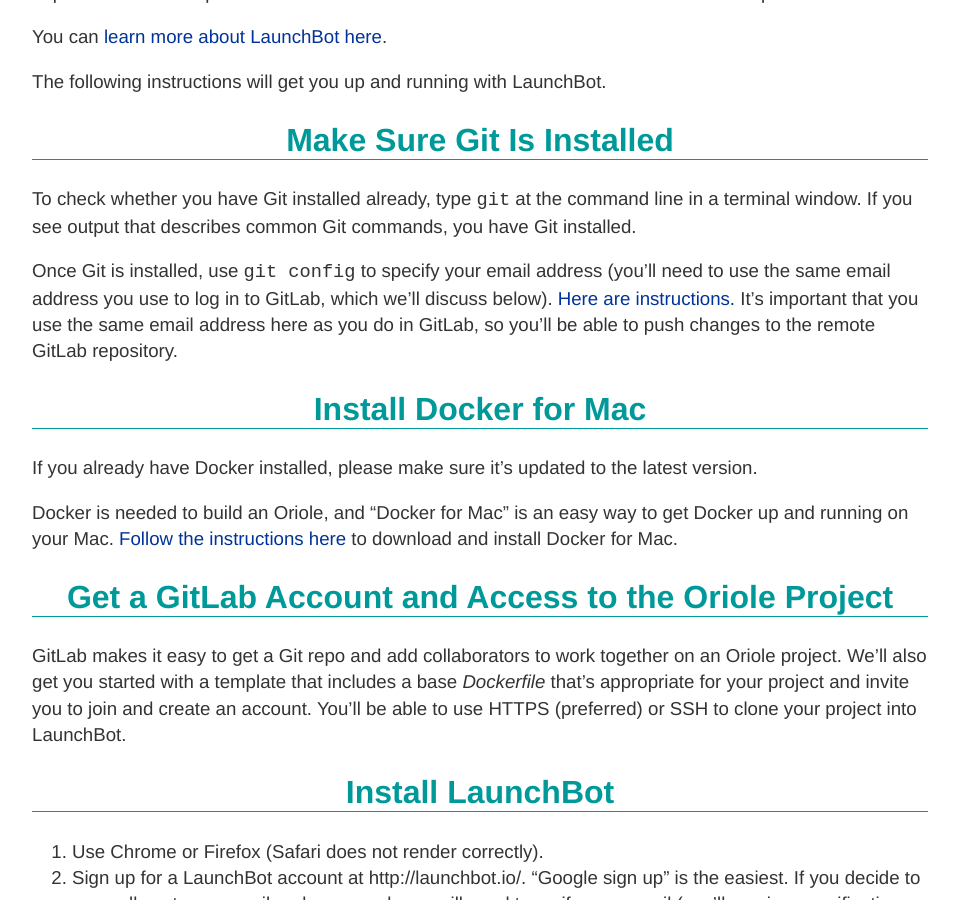
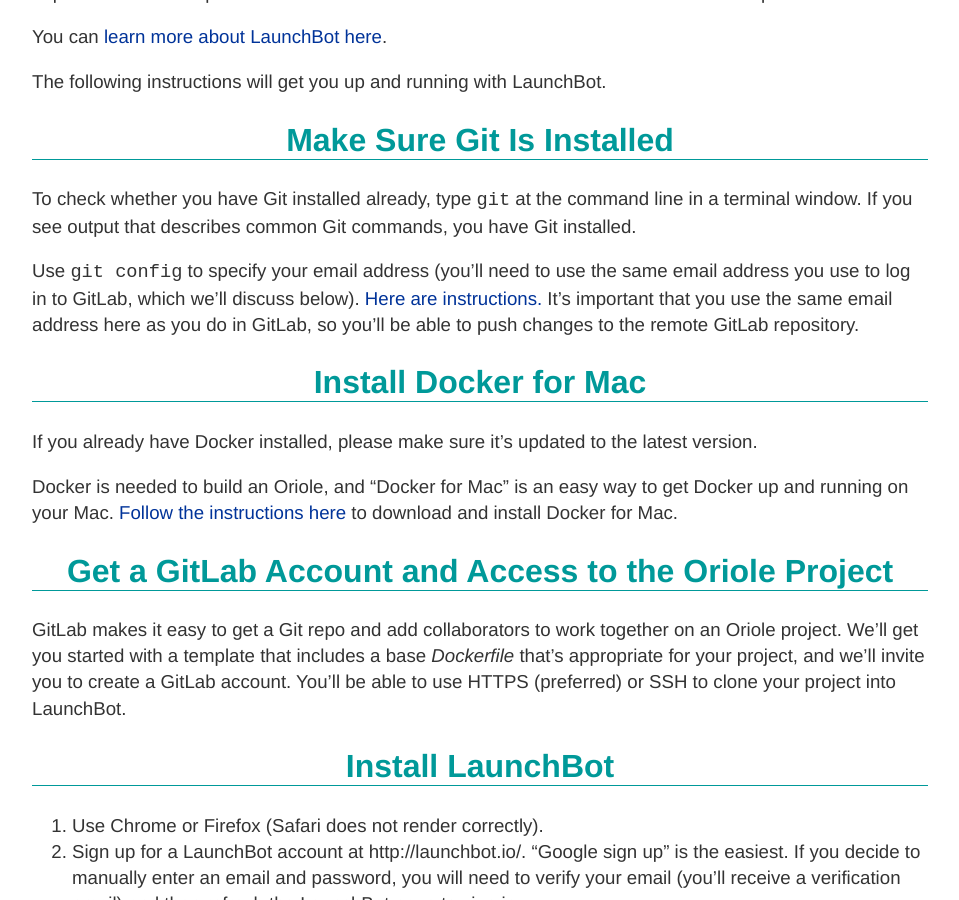
Before and after one commit to oreillymedia/production-resources, a Jekyll site: the page built from oriole/index.md, in a window 1280 px wide and 900 px high, scrolled down 388 px. Shown: the whole window, without its empty margins (160-1119 px from the left). Built offline with Jekyll 4.4.1, drawn with Linux system fonts in a browser that asks for light colours.

Commit message:
Update index.md

```diff
--- a/oriole/index.md
+++ b/oriole/index.md
@@ -17,7 +17,7 @@
 
 To check whether you have Git installed already, type `git` at the command line in a terminal window. If you see output that describes common Git commands, you have Git installed.
 
-Once Git is installed, use `git config` to specify your email address (you'll need to use the same email address you use to log in to GitLab, which we'll discuss below). [Here are instructions.](https://help.github.com/articles/setting-your-email-in-git/) It's important that you use the same email address here as you do in GitLab, so you'll be able to push changes to the remote GitLab repository.
+Use `git config` to specify your email address (you'll need to use the same email address you use to log in to GitLab, which we'll discuss below). [Here are instructions.](https://help.github.com/articles/setting-your-email-in-git/) It's important that you use the same email address here as you do in GitLab, so you'll be able to push changes to the remote GitLab repository.
 
 ## Install Docker for Mac
 
@@ -27,7 +27,7 @@
 
 ## Get a GitLab Account and Access to the Oriole Project
 
-GitLab makes it easy to get a Git repo and add collaborators to work together on an Oriole project. We'll also get you started with a template that includes a base *Dockerfile* that's appropriate for your project and invite you to join and create an account. You'll be able to use HTTPS (preferred) or SSH to clone your project into LaunchBot.
+GitLab makes it easy to get a Git repo and add collaborators to work together on an Oriole project. We'll get you started with a template that includes a base *Dockerfile* that's appropriate for your project, and we'll invite you to create a GitLab account. You'll be able to use HTTPS (preferred) or SSH to clone your project into LaunchBot.
 
 ## Install LaunchBot
 
```
